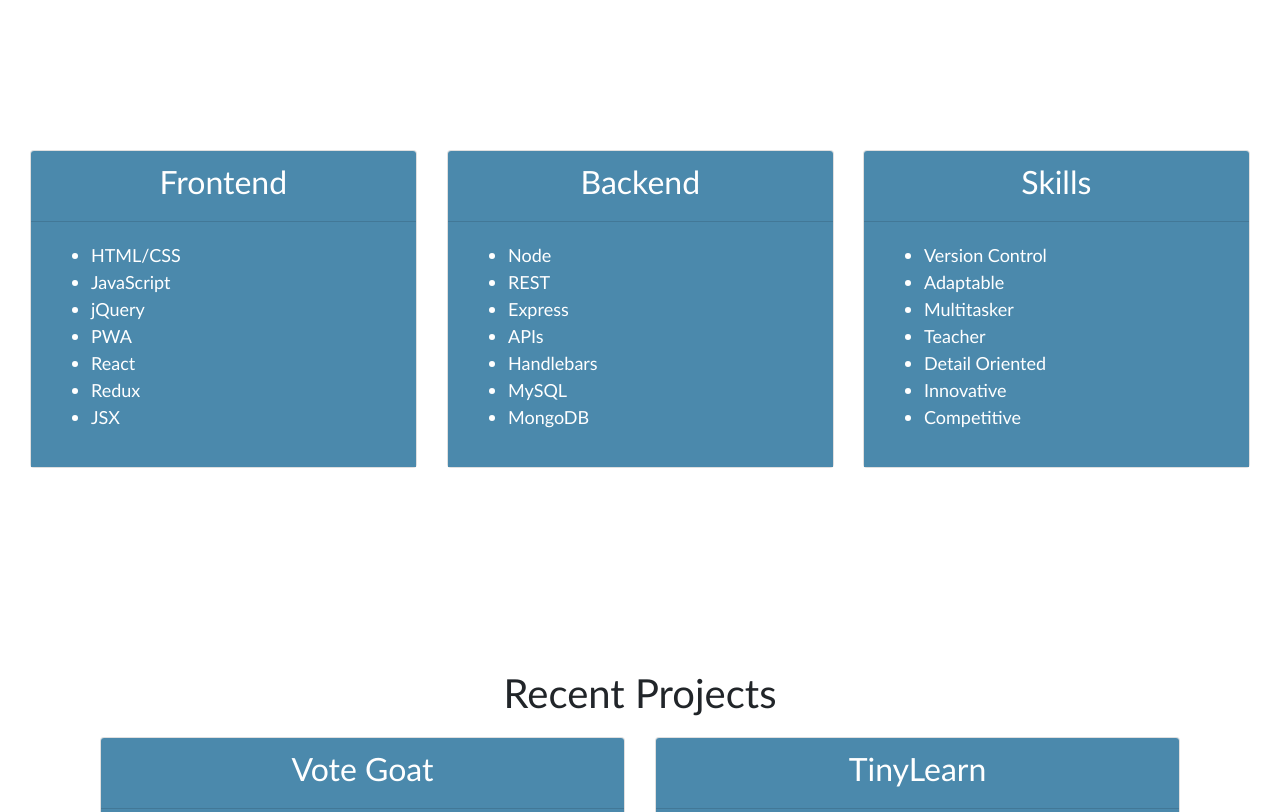
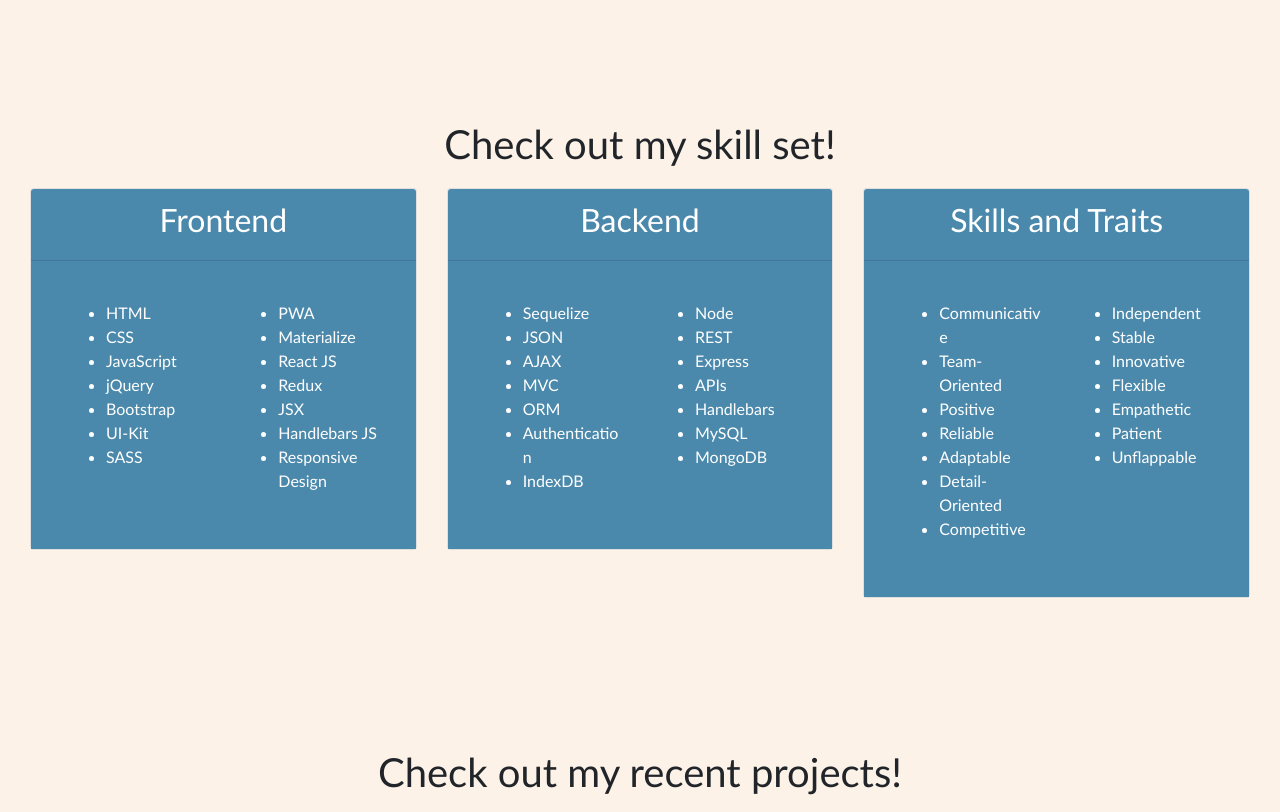
Before and after one commit to eric-purrington/Landing-Pad, a plain HTML site: page index.html in a window 1280 px wide. Shown: the part 1160-1972 px from the top of the page. Drawn offline with nearby package versions, Linux system fonts and the light colour scheme.

Commit message:
final touches

```diff
--- a/assets/stylesheets/style.css
+++ b/assets/stylesheets/style.css
@@ -19,6 +19,7 @@ body, html {
     height: 100%;
     font-family: 'Gill Sans', 'Gill Sans MT', Calibri, 'Trebuchet MS', sans-serif;
     scroll-behavior: smooth;
+    background-color: #fdf2e8;
 }
 
 .navbar {
@@ -29,10 +30,9 @@ body, html {
     background: transparent !important;
 }
 
-
 .nav-item {
     font-size: larger;
-    color: white;
+    color: white !important;
 }
 
 .hero-image {
@@ -65,6 +65,7 @@ body, html {
     height: 400px;
     width: auto;
     border-radius: 200px;
+    margin: 10px 0px;
 }
 
 .footer {
@@ -75,7 +76,7 @@ body, html {
 }
 
 .marginCon {
-    margin-top: 200px;
+    margin-top: 150px;
 }
 
 .collabCon {
@@ -111,12 +112,12 @@ body, html {
     color: white;
 }
 
-.col-sm-6 .card .card-body a {
+.col-lg-6 .card .card-body a {
     background-color: #4b89ac;
     border: 1px solid #e4fcf9;
 }
 
-.col-sm-6 .card .card-body a:hover {
+.col-lg-6 .card .card-body a:hover {
     background-color: #e4fcf9;
     color: #4b89ac;
 }
--- a/index.html
+++ b/index.html
@@ -17,7 +17,7 @@
 <body>
     <a name="Home"></a>
 
-    <nav class="navbar nav-trans fixed-top navbar-dark bg-dark" id="navbar">
+    <nav class="navbar nav-trans navbar-expand-lg fixed-top navbar-dark bg-dark" id="navbar">
         <a class="navbar-brand" href="index.html">Eric Purrington</a>
 
         <button class="navbar-toggler" type="button" data-toggle="collapse" data-target="#navbarSupportedContent" aria-controls="navbarSupportedContent" aria-expanded="false" aria-label="Toggle navigation">
@@ -36,42 +36,73 @@
 
     <div class="hero-image">
         <div class="hero-text">
-          <h1>Let's Work Together</h1>
+          <h1>Hello there!</h1>
+          <h3>I'm Eric Purrington, and I'd love to work together.</h3>
         </div>
     </div>
     <div id="stopTransparence"></div>
 
     <div class="container-fluid text-center heroCard">
         <h2>Full-Stack Web Developer/Software Engineer</h2>
-        <img class="myImg" src="assets/images/hike.jpeg" alt="Picture of me">
+        <img class="myImg" src="assets/images/meinsnow.jpg" alt="Picture of me">
         <h5>A creative problem solver with a propensity towards perfectionism.</h5>
         <a href="https://github.com/eric-purrington" target="_blank"><i class="fab fa-github fa-2x"></i></a>
         <a href="https://www.linkedin.com/in/ericpurrington/" target="_blank"><i class="fab fa-linkedin-in fa-2x"></i></a>
         <a href="mailto:eric.purrington@gmail.com" target="_blank"><i class="fas fa-envelope fa-2x"></i></a>
     </div>
 
+    <a name="Skills"></a>
     <div class="container-fluid marginCon">
+        <h1 class="text-center">Check out my skill set!</h1>
         <div class="row">
-            <div class="col-sm-4">
-                <div class="card animate__animated animate__bounce animate__delay-4s">
+            <div class="col-lg-4">
+                <div class="card">
                     <div class="card-header text-center"><h2>Frontend</h2></div>
                     <div class="card-body">
+                        <div class="row">
+                            <div class="col-xl-6">
                                 <ul>
-                            <li>HTML/CSS</li>
+                                    <li>HTML</li>
+                                    <li>CSS</li>
                                     <li>JavaScript</li>
                                     <li>jQuery</li>
+                                    <li>Bootstrap</li>
+                                    <li>UI-Kit</li>
+                                    <li>SASS</li>
+                                </ul>
+                            </div>
+                            <div class="col-xl-6">
+                                <ul>
                                     <li>PWA</li>
-                            <li>React</li>
+                                    <li>Materialize</li>
+                                    <li>React JS</li>
                                     <li>Redux</li>
                                     <li>JSX</li>
+                                    <li>Handlebars JS</li>
+                                    <li>Responsive Design</li>
                                 </ul>
                             </div>
                         </div>
                     </div>
-            <div class="col-sm-4">
-                <div class="card animate__animated animate__bounce animate__delay-4s">
+                </div>
+            </div>
+            <div class="col-lg-4">
+                <div class="card">
                     <div class="card-header text-center"><h2>Backend</h2></div>
                     <div class="card-body">
+                        <div class="row">
+                            <div class="col-xl-6">
+                                <ul>
+                                    <li>Sequelize</li>
+                                    <li>JSON</li>
+                                    <li>AJAX</li>
+                                    <li>MVC</li>
+                                    <li>ORM</li>
+                                    <li>Authentication</li>
+                                    <li>IndexDB</li>
+                                </ul>
+                            </div>
+                            <div class="col-xl-6">
                                 <ul>
                                     <li>Node</li>
                                     <li>REST</li>
@@ -84,31 +115,48 @@
                             </div>
                         </div>
                     </div>
-            <div class="col-sm-4">
-                <div class="card animate__animated animate__bounce animate__delay-4s">
-                    <div class="card-header text-center"><h2>Skills</h2></div>
+                </div>
+            </div>
+            <div class="col-lg-4">
+                <div class="card">
+                    <div class="card-header text-center"><h2>Skills and Traits</h2></div>
                     <div class="card-body">
+                        <div class="row">
+                            <div class="col-xl-6">
                                 <ul>
-                            <li>Version Control</li>
+                                    <li>Communicative</li>
+                                    <li>Team-Oriented</li>
+                                    <li>Positive</li>
+                                    <li>Reliable</li>
                                     <li>Adaptable</li>
-                            <li>Multitasker</li>
-                            <li>Teacher</li>
-                            <li>Detail Oriented</li>
+                                    <li>Detail-Oriented</li>
+                                    <li>Competitive</li>
+                                </ul>
+                            </div>
+                            <div class="col-xl-6">
+                                <ul>
+                                    <li>Independent</li>
+                                    <li>Stable</li>
                                     <li>Innovative</li>
-                            <li>Competitive</li>
+                                    <li>Flexible</li>
+                                    <li>Empathetic</li>
+                                    <li>Patient</li>
+                                    <li>Unflappable</li>
                                 </ul>
                             </div>
                         </div>
                     </div>
                 </div>
             </div>
+        </div>
+    </div>
 
+    <a name="Projects"></a>
     <div class="container-fluid text-center marginCon">
-        <a name="Projects"></a>
-        <h1>Recent Projects</h1>
+        <h1>Check out my recent projects!</h1>
         <div class="container collabCon">
             <div class="row">
-                <div class="col-sm-6">
+                <div class="col-lg-6">
                     <div class="card text-center h-100">
                         <div class="card-header"><h2>Vote Goat</h2></div>
                         <div class="card-body">
@@ -118,7 +166,7 @@
                         </div>
                     </div>
                 </div>
-                <div class="col-sm-6">
+                <div class="col-lg-6">
                     <div class="card text-center h-100">
                         <div class="card-header"><h2>TinyLearn</h2></div>
                         <div class="card-body">
@@ -133,7 +181,6 @@
     </div>
 
     <a name="Contact"></a>
-
     <div class="container-fluid text-center footer">
         <div class="textHolder">
             <h3>Contact me</h3>
```
Also changed, not shown: assets/images/meinsnow.jpg (added). Lines whose indentation alone changed are shown as unchanged.
